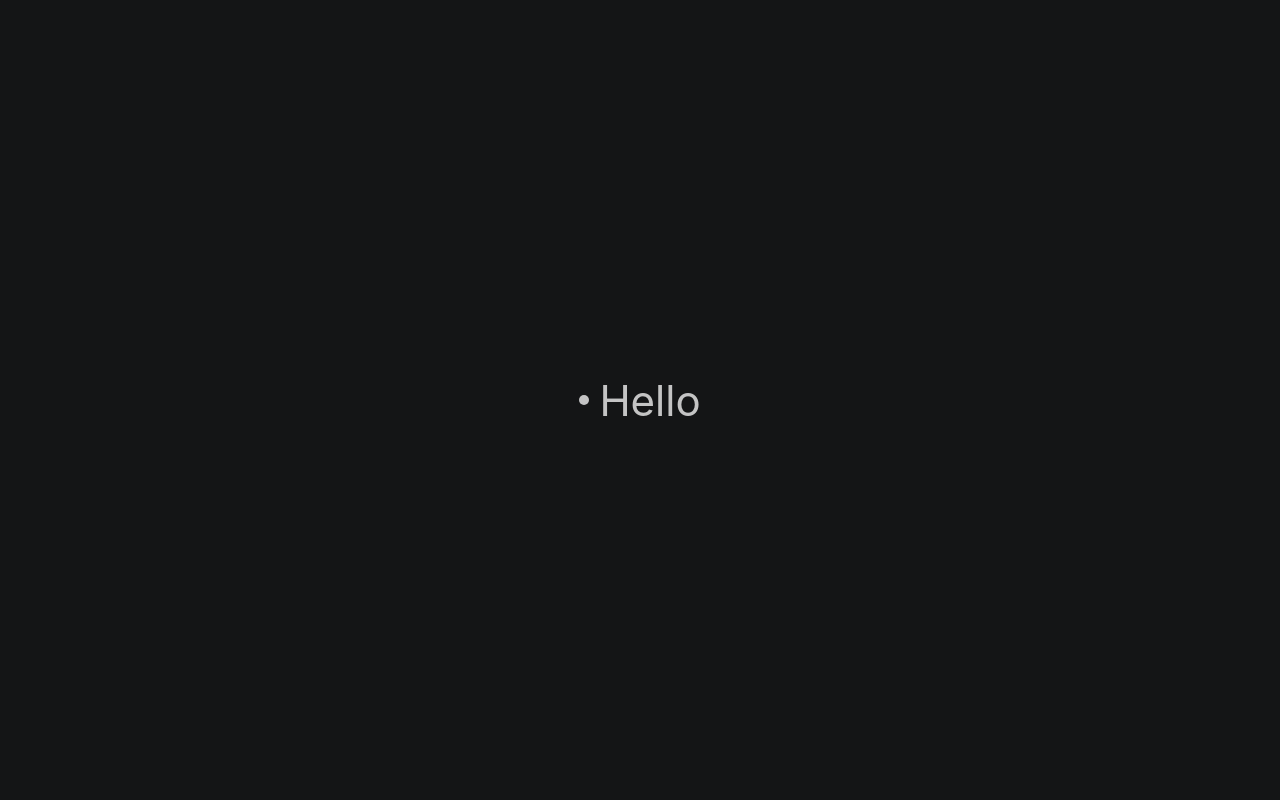
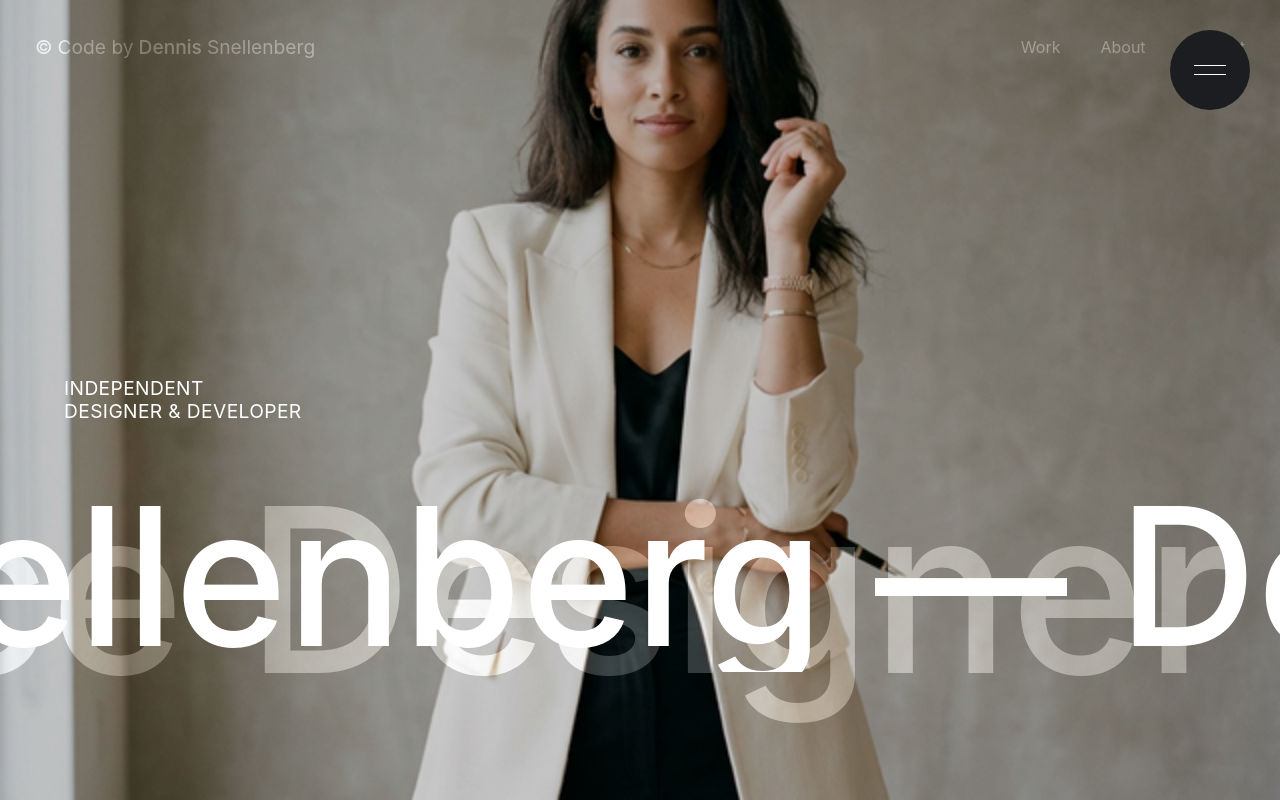
Before and after one commit to idformike1/personal-portfolio-3, a Next.js app: page / in a window 1280 px wide. Shown: the top 800 px of the page. Built offline with nearby package versions, Linux system fonts and the light colour scheme.

Commit message:
fix: resolve preloader unmount freeze and enforce binary rendering

```diff
--- a/src/app/layout.js
+++ b/src/app/layout.js
@@ -17,12 +17,13 @@ export default function RootLayout({ children }) {
   return (
     <html lang="en">
       <body>
-        <AnimatePresence mode='wait'>
-          {isLoading && <Preloader finishLoading={() => setIsLoading(false)} />}
-        </AnimatePresence>
-        <SmoothScroll>
-          {!isLoading && children}
-        </SmoothScroll>
+        {isLoading ? (
+          <Preloader finishLoading={() => setIsLoading(false)} />
+        ) : (
+          <SmoothScroll>
+            {children}
+          </SmoothScroll>
+        )}
       </body>
     </html>
   )
--- a/src/components/layout/Preloader/index.jsx
+++ b/src/components/layout/Preloader/index.jsx
@@ -1,6 +1,8 @@
 'use client';
-import { useEffect, useState } from 'react';
+import { useEffect, useState, useRef } from 'react';
 import { motion } from 'framer-motion';
+import { useGSAP } from '@gsap/react';
+import gsap from 'gsap';
 import styles from './style.module.scss';
 
 const words = ["Hello", "Bonjour", "Ciao", "Olà", "Schalom", "Hallo", "नमस्ते", "Hello"];
@@ -10,6 +12,9 @@ export default function Preloader({ finishLoading }) {
     const [dimension, setDimension] = useState({ width: 0, height: 0 });
     const [isMounted, setIsMounted] = useState(false);
     const [hasSeenIntro, setHasSeenIntro] = useState(true);
+
+    const container = useRef(null);
+    const path = useRef(null);
 
     useEffect(() => {
         setIsMounted(true);
@@ -24,6 +29,7 @@ export default function Preloader({ finishLoading }) {
         }
     }, []);
 
+    // Word roll logic
     useEffect(() => {
         if (!isMounted || hasSeenIntro) return;
         if (index === words.length - 1) return;
@@ -33,38 +39,44 @@ export default function Preloader({ finishLoading }) {
         return () => clearTimeout(timer);
     }, [index, isMounted, hasSeenIntro]);
 
-    const initialPath = `M0 0 L${dimension.width} 0 L${dimension.width} ${dimension.height} Q${dimension.width / 2} ${dimension.height + 300} 0 ${dimension.height}  L0 0`;
-    const targetPath = `M0 0 L${dimension.width} 0 L${dimension.width} ${dimension.height} Q${dimension.width / 2} ${dimension.height} 0 ${dimension.height}  L0 0`;
+    // Master GSAP Exit Timeline
+    useGSAP(() => {
+        if (!isMounted || hasSeenIntro || index !== words.length - 1) return;
 
-    const curve = {
-        initial: {
-            d: initialPath,
-            transition: { duration: 0.7, ease: [0.76, 0, 0.24, 1] }
-        },
-        exit: {
-            d: targetPath,
-            transition: { duration: 0.7, ease: [0.76, 0, 0.24, 1], delay: 0.3 }
-        }
-    };
+        const initialPath = `M0 0 L${dimension.width} 0 L${dimension.width} ${dimension.height} Q${dimension.width / 2} ${dimension.height + 300} 0 ${dimension.height}  L0 0`;
+        const targetPath = `M0 0 L${dimension.width} 0 L${dimension.width} ${dimension.height} Q${dimension.width / 2} ${dimension.height} 0 ${dimension.height}  L0 0`;
+
+        const tl = gsap.timeline({
+            delay: 0.2,
+            onComplete: () => {
+                sessionStorage.setItem('seenIntro', 'true');
+                document.body.style.overflow = 'auto';
+                if (finishLoading) finishLoading();
+            }
+        });
+
+        tl.set(container.current, { pointerEvents: "all" })
+          .to(container.current, {
+              yPercent: -100,
+              duration: 0.8,
+              ease: "power4.inOut"
+          })
+          .to(path.current, {
+              attr: { d: targetPath },
+              duration: 0.8,
+              ease: "power4.inOut"
+          }, "<")
+          .set(container.current, { pointerEvents: "none" }); // Fail-safe frame
+
+    }, { dependencies: [index, isMounted, hasSeenIntro, dimension], scope: container });
 
     if (!isMounted || hasSeenIntro) return null;
 
+    const initialPath = `M0 0 L${dimension.width} 0 L${dimension.width} ${dimension.height} Q${dimension.width / 2} ${dimension.height + 300} 0 ${dimension.height}  L0 0`;
+
     return (
-        <motion.div
-            variants={{
-                initial: { top: 0 },
-                exit: {
-                    top: "-100vh",
-                    transition: { duration: 0.8, ease: [0.76, 0, 0.24, 1], delay: 0.2 }
-                }
-            }}
-            initial="initial"
-            exit="exit"
-            onAnimationComplete={() => {
-                sessionStorage.setItem('seenIntro', 'true');
-                document.body.style.overflow = 'auto';
-                if (finishLoading) finishLoading();
-            }}
+        <div
+            ref={container}
             className={styles.introduction}
             style={{ zIndex: 999 }}
         >
@@ -82,14 +94,10 @@ export default function Preloader({ finishLoading }) {
                         {words[index]}
                     </motion.p>
                     <svg>
-                        <motion.path
-                            variants={curve}
-                            initial="initial"
-                            exit="exit"
-                        ></motion.path>
+                        <path ref={path} d={initialPath}></path>
                     </svg>
                 </>
             )}
-        </motion.div>
+        </div>
     );
 }
```
